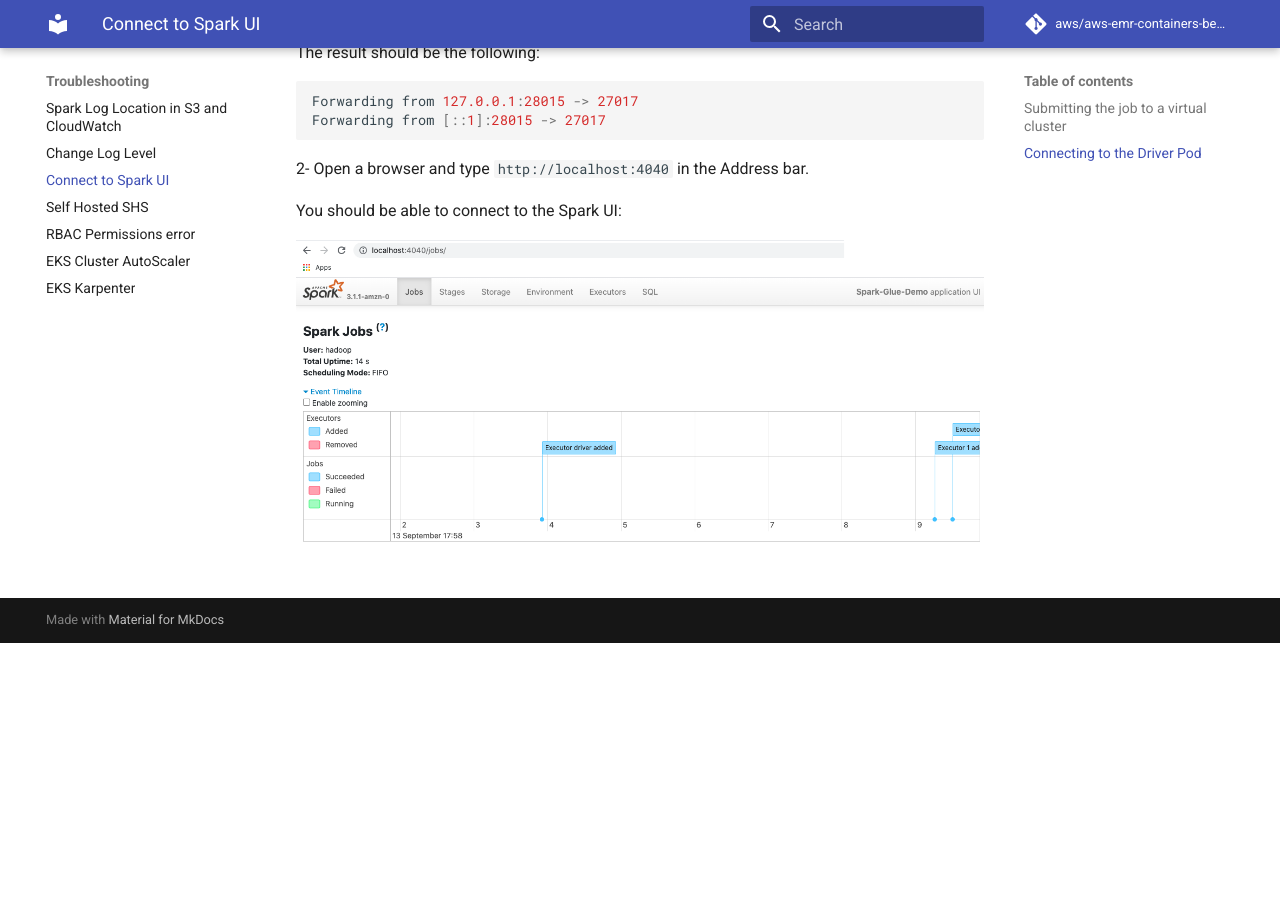
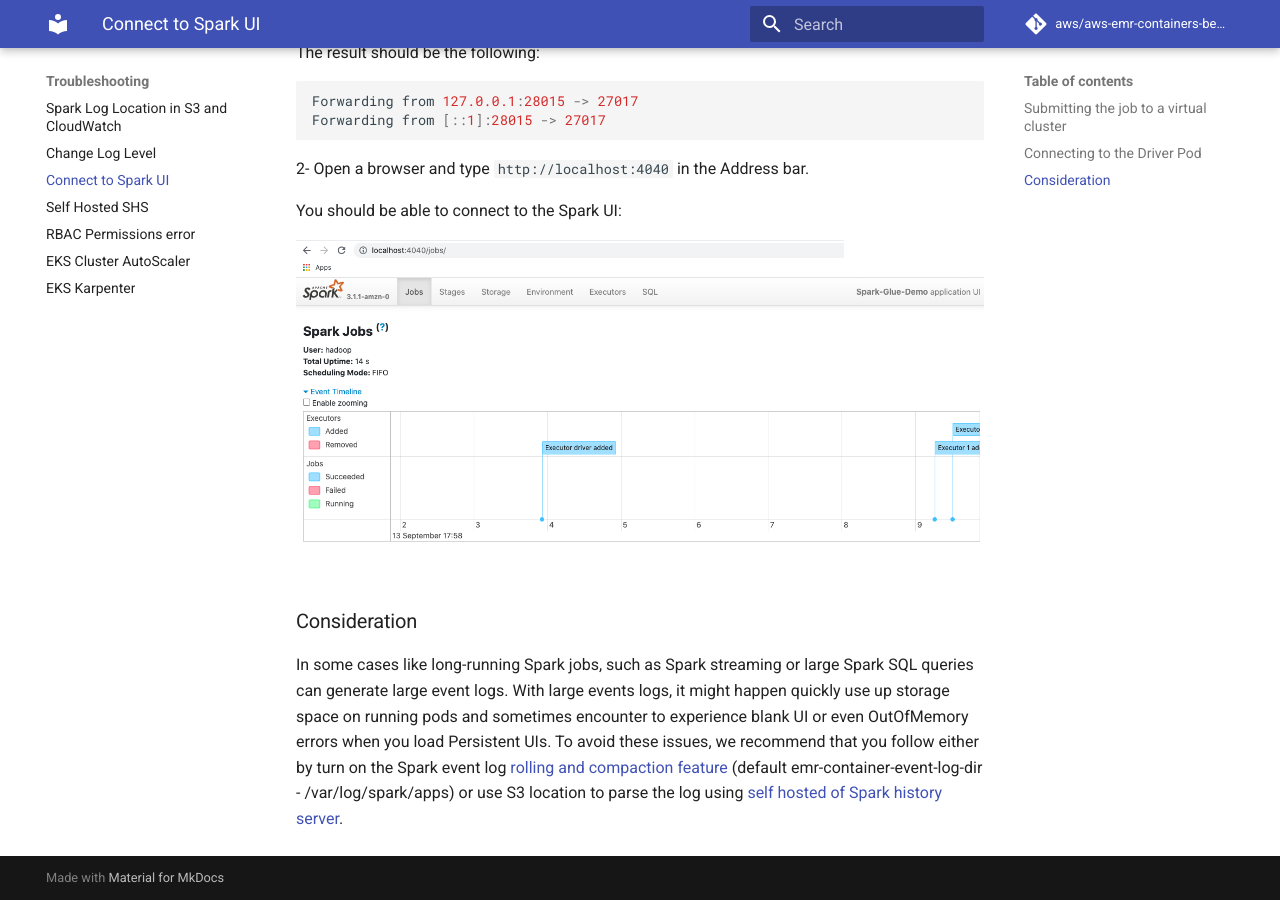
Before and after one commit to aws/aws-emr-containers-best-practices, an MkDocs documentation site: the page built from content/troubleshooting/docs/connect-spark-ui.md, in a window 1280 px wide and 900 px high, scrolled down 1719 px. Built offline with MkDocs 1.6.1 and Material for MkDocs 9.7.7, drawn with Linux system fonts in a browser that asks for light colours; comment, search, counter and statistics services are not loaded; before the commit the page ends 2362 px from its top, so only the background shows below that.

Commit message:
Update connect-spark-ui.md
Long running jobs or large event log parse eat up the resources in pod. Hence adding the consideration to highlight the log rotation and compaction or self hosted SHS.

```diff
--- a/content/troubleshooting/docs/connect-spark-ui.md
+++ b/content/troubleshooting/docs/connect-spark-ui.md
@@ -76,3 +76,6 @@
 You should be able to connect to the Spark UI:
 
 ![](../resources/screen-shot-spark-ui-driver.png)
+### Consideration
+
+In some cases like long-running Spark jobs, such as Spark streaming or large Spark SQL queries can generate large event logs. With large events logs, it might happen quickly use up storage space on running pods and sometimes encounter to experience blank UI or even OutOfMemory errors when you load Persistent UIs. To avoid these issues, we recommend that you follow either by turn on the Spark event log [rolling and compaction feature](https://docs.aws.amazon.com/emr/latest/ManagementGuide/app-history-spark-UI.html#app-history-spark-UI-large-event-logs) (default emr-container-event-log-dir - /var/log/spark/apps) or use S3 location to parse the log using [self hosted of Spark history server](https://aws.github.io/aws-emr-containers-best-practices/troubleshooting/docs/self-hosted-shs/).
```
